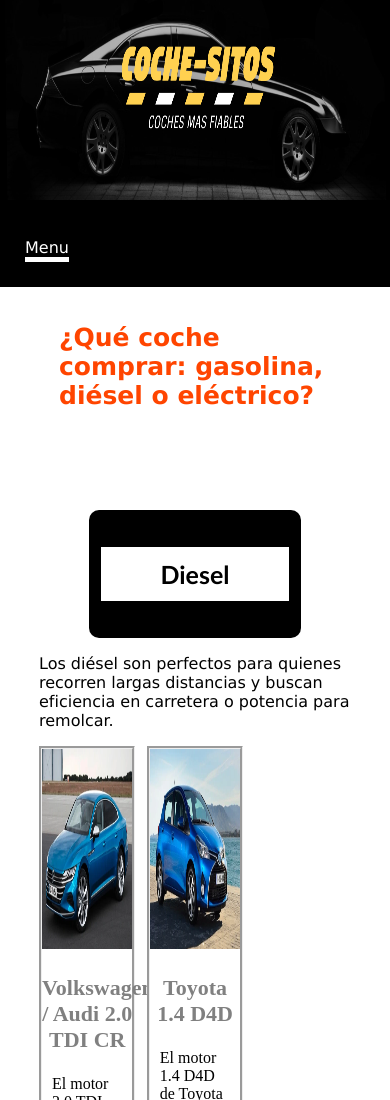
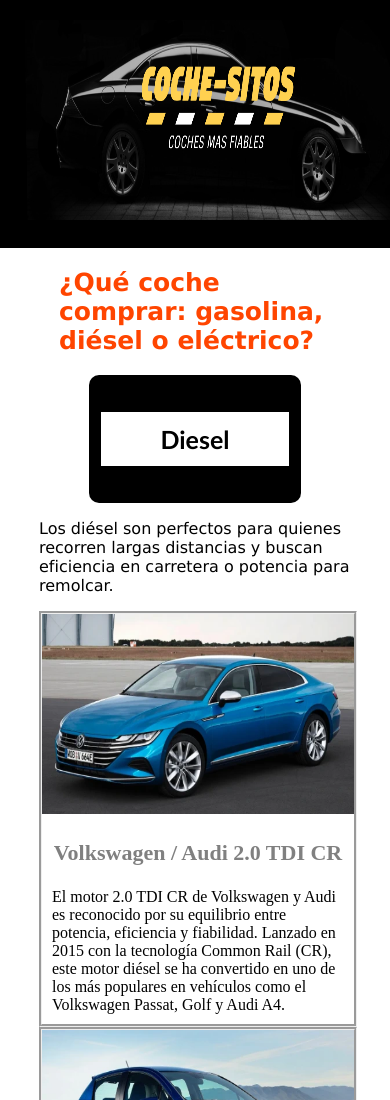
Before and after one commit to sito2004/sito2004.github.io, a plain HTML site: page index.html in a window 390 px wide. Shown: the top 1100 px of the page. Drawn offline with Linux system fonts and the light colour scheme; a web font is replaced by a local one.

Commit message:
Add files via upload

```diff
--- a/index.css
+++ b/index.css
@@ -65,7 +65,11 @@
     display: block;
 
 }
+.menu a:hover{
+    border-bottom: 5px solid rgb(0, 0, 0);
+}
 .menu ol{
+    background-color: black;
     width: 300px;
     height: auto;
     display: none;
@@ -81,13 +85,14 @@
     width: 100%;
     text-align: center;
     background-color: black;
-
+    border-radius: 10px 10px 10px 10px;
 
 
 }
 .formato2li:hover{
     background-color: rgb(255, 255, 255);
     color: black;
+
 }
 h1{
     margin: 0 auto;
@@ -176,21 +181,24 @@
 }
 
 @media (max-width: 1000px){
+
     div{
         display: block;
     }
     .formatocoches{
-        display: flex;
-        width: 29%;
+
+        width: 100%;
         height: auto;
-        display: inline-block;
+        display: block;
         justify-content: baseline;
     }
     .h2-titulos{
         font-size: 25px;
+
     }
     .tipo-2{
         width: 60%;
+        margin: auto;
     }
     .tipo-texto{
         font-size: 25px;
--- a/index.html
+++ b/index.html
@@ -34,9 +34,9 @@
 <body>
 
 
-    <header>
+    <header class="menu">
         <h1 id="banner"><img src="imagenes/banner-cochesitos.webp" alt=" Coche-sitos" title="Coches mas fiables"></h1>
-                    <ol class="menu">
+                    <ol >
                         <li><a href="#">Menu</a>
 
                         <ol>
```
